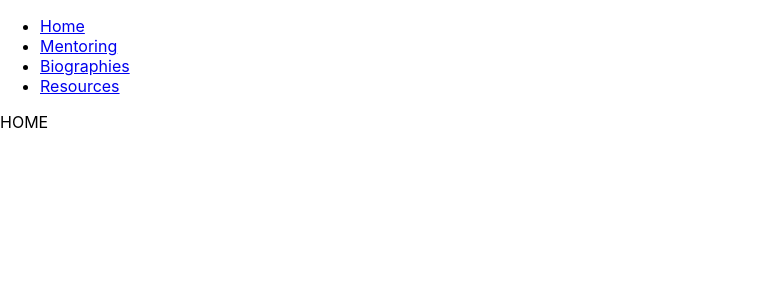
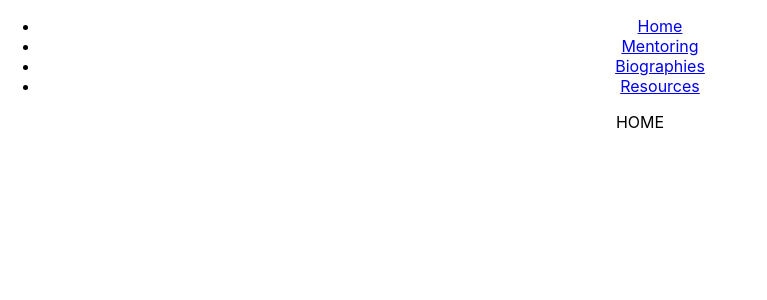
Before and after one commit to cfg-hbcuhsi/team-3, a React (Create React App) app in the folder frontend/: page / in a window 1280 px wide. Shown: the top 300 px of the page, without its empty margins (0-767 px from the left). Built offline with nearby package versions, Linux system fonts and the light colour scheme.

Commit message:
centered everything

```diff
--- a/frontend/src/App.js
+++ b/frontend/src/App.js
@@ -6,10 +6,12 @@ import Biographies from "./Components/Biographies";
 import Mentoring from "./Components/Mentoring";
 import Resources from "./Components/Resources";
 import Home from "./Components/Home";
+import './App.css';
 
 class App extends Component {
   render() {
     return (
+      <div className="App">
         <Router>
           <div>
             <nav>
@@ -44,6 +46,7 @@ class App extends Component {
             </Switch>
           </div>
         </Router>
+      </div>
     );
   }
 }
```
Lines whose indentation alone changed are shown as unchanged.
